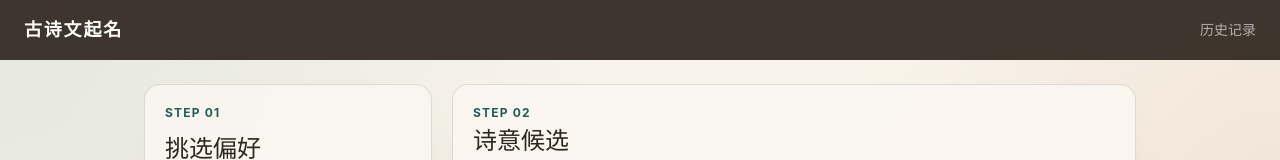
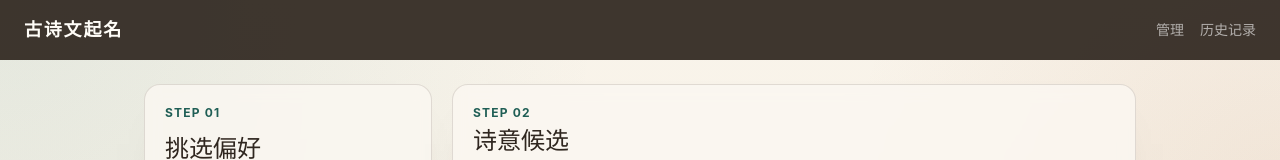
Before and after one commit to ilyh/naming-poetry, a Vue app in the folder frontend/: page / in a window 1280 px wide. Shown: the top 160 px of the page. Built offline with nearby package versions, Linux system fonts and the light colour scheme; no server answers; the HTML template or start-up script is replaced by a standard one.

Commit message:
feat: add admin link to NavBar

```diff
--- a/frontend/src/components/NavBar.vue
+++ b/frontend/src/components/NavBar.vue
@@ -1,9 +1,16 @@
 <template>
   <header class="py-4 px-6 flex items-center justify-between" style="background:rgba(47,38,31,0.92); color:#fffdf8">
-    <h1 class="text-lg font-serif-name font-bold tracking-widest">古诗文起名</h1>
-    <button @click="$emit('toggle-history')" class="text-sm text-white/60 hover:text-white/90 transition">
-      历史记录
-    </button>
+    <router-link to="/" class="text-lg font-serif-name font-bold tracking-widest hover:text-white/80 transition">
+      古诗文起名
+    </router-link>
+    <nav class="flex items-center gap-4">
+      <router-link to="/admin" class="text-sm text-white/60 hover:text-white/90 transition">
+        管理
+      </router-link>
+      <button @click="$emit('toggle-history')" class="text-sm text-white/60 hover:text-white/90 transition">
+        历史记录
+      </button>
+    </nav>
   </header>
 </template>
 
```
